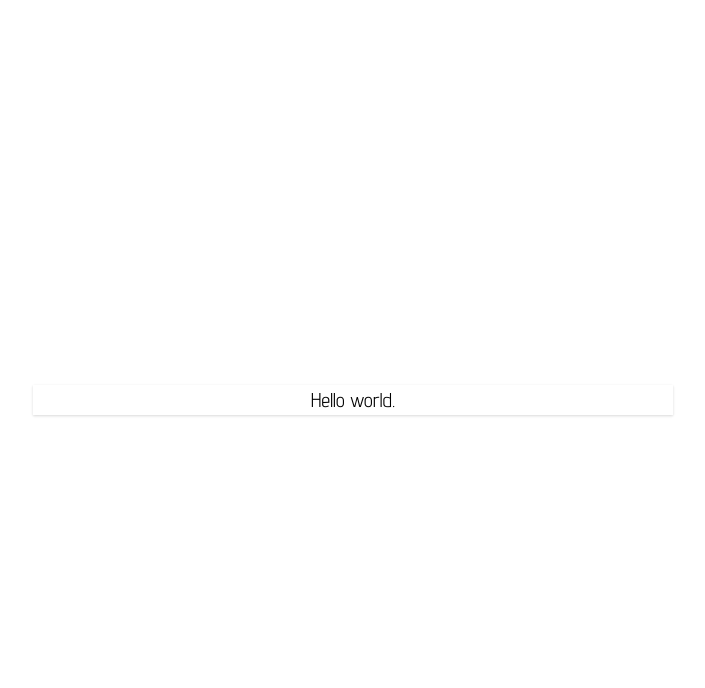
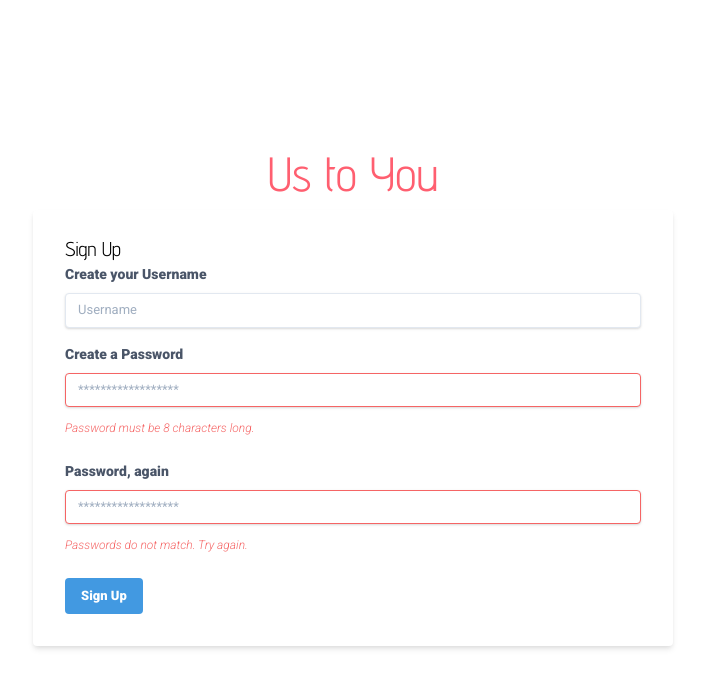
Before and after one commit to catcarbonell/hackathon_frontend, a React (Create React App) app: page / in a window 1280 px wide. Shown: the top 688 px of the page, without its empty margins (287-992 px from the left). Built offline with nearby package versions, Linux system fonts and the light colour scheme.

Commit message:
Got temporary SignUp/SignIn working

```diff
--- a/src/App.js
+++ b/src/App.js
@@ -1,13 +1,19 @@
-import React from 'react';
+import React, { useState } from 'react';
+import SignIn from './Components/SignIn';
+import SignUp from './Components/SignUp';
 import './tailwind.output.css';
 
 function App() {
+  const [isAuth, setAuth] = useState(false);
+  const handleAuth = () => setAuth(!isAuth);
 
   return (
     <div className="App">
       <div className="w-full h-screen flex content-center">
-        <div className="shadow w-1/2 h-auto m-auto text-center">
-          <h1 className="text-xl">Hello world.</h1>
+        <div className="w-1/2 h-auto m-auto">
+            <h1 className="text-5xl text-custom-red text-center">Us to You</h1>
+            {!isAuth &&  <SignUp setAuth={setAuth} handleAuth={handleAuth} />}
+            {isAuth && <SignIn setAuth={setAuth} handleAuth={handleAuth} />}
         </div>
       </div>
     </div>
--- /dev/null
+++ b/src/Components/SignIn.js
@@ -0,0 +1,34 @@
+import React from 'react';
+
+const SignIn = (props) => {
+    return (
+        <form className="bg-white shadow-md rounded px-8 pt-6 pb-8 mb-4">
+            <h2 className="text-xl">Sign In</h2>
+            <div className="mb-4">
+            <label className="block text-gray-700 text-sm font-bold mb-2" for="username">
+                Username
+            </label>
+            <input className="shadow appearance-none border rounded w-full py-2 px-3 text-gray-700 leading-tight focus:outline-none focus:shadow-outline" id="username" type="text" placeholder="Username" />
+            </div>
+            <div class="mb-6">
+            <label className="block text-gray-700 text-sm font-bold mb-2" for="password">
+                Password
+            </label>
+            <input className="shadow appearance-none border border-red-500 rounded w-full py-2 px-3 text-gray-700 mb-3 leading-tight focus:outline-none focus:shadow-outline" id="password" type="password" placeholder="******************" />
+            {/* ERROR MESSAGE  */}
+            <p className="text-red-500 text-xs italic">Please enter a password.</p>
+            </div>
+        <div className="flex items-center justify-between">
+          <button onClick={props.handleAuth} className="bg-blue-500 hover:bg-blue-700 text-white font-bold py-2 px-4 rounded focus:outline-none focus:shadow-outline" type="button">
+            Sign In
+          </button>
+          <p className="inline-block align-baseline text-sm text-blue-500 hover:text-blue-800" href="#">
+            Forgot Password?
+          </p>
+        </div>
+      </form>
+
+    );
+};
+
+export default SignIn;
--- /dev/null
+++ b/src/Components/SignUp.js
@@ -0,0 +1,44 @@
+import React from 'react';
+
+const SignUp = (props) => {
+    return (
+        <form className="bg-white shadow-md rounded px-8 pt-6 pb-8 mb-4">
+            <h2 className="text-xl">Sign Up</h2>
+            <div className="mb-4">
+                <label className="block text-gray-700 text-sm font-bold mb-2" for="username">
+                    Create your Username
+                </label>
+                <input className="shadow appearance-none border rounded w-full py-2 px-3 text-gray-700 leading-tight focus:outline-none focus:shadow-outline" id="username" type="text" placeholder="Username" />
+            </div>
+            <div class="mb-6">
+                <label className="block text-gray-700 text-sm font-bold mb-2" for="password">
+                    Create a Password
+                </label>
+                <input className="shadow appearance-none border border-red-500 rounded w-full py-2 px-3 text-gray-700 mb-3 leading-tight focus:outline-none focus:shadow-outline" id="password" type="password" placeholder="******************" />
+                {/* ERROR MESSAGE  */}
+                <p className="text-red-500 text-xs italic">
+                    Password must be 8 characters long.
+                </p>
+            </div>
+            <div class="mb-6">
+                <label className="block text-gray-700 text-sm font-bold mb-2" for="password">
+                    Password, again
+                </label>
+                <input className="shadow appearance-none border border-red-500 rounded w-full py-2 px-3 text-gray-700 mb-3 leading-tight focus:outline-none focus:shadow-outline" id="password" type="password" placeholder="******************" />
+                {/* ERROR MESSAGE  */}
+                <p className="text-red-500 text-xs italic">
+                    Passwords do not match. Try again.
+                </p>
+            </div>
+
+            <div className="flex items-center justify-between">
+                <button onClick={props.handleAuth} className="bg-blue-500 hover:bg-blue-700 text-white font-bold py-2 px-4 rounded focus:outline-none focus:shadow-outline" type="button">
+                    Sign Up
+                </button>
+            </div>
+      </form>
+
+    );
+};
+
+export default SignUp;
--- a/src/tailwind.css
+++ b/src/tailwind.css
@@ -1,8 +1,8 @@
 @tailwind base;
 @tailwind components;
-
 body {
     font-family: 'Roboto', sans-serif;
+    font-size: 13px;
 }
 h1, h2, h3, h4, h5, h6 {
     font-family: 'Advent Pro', sans-serif;
```
Also changed, not shown: src/tailwind.output.css.
